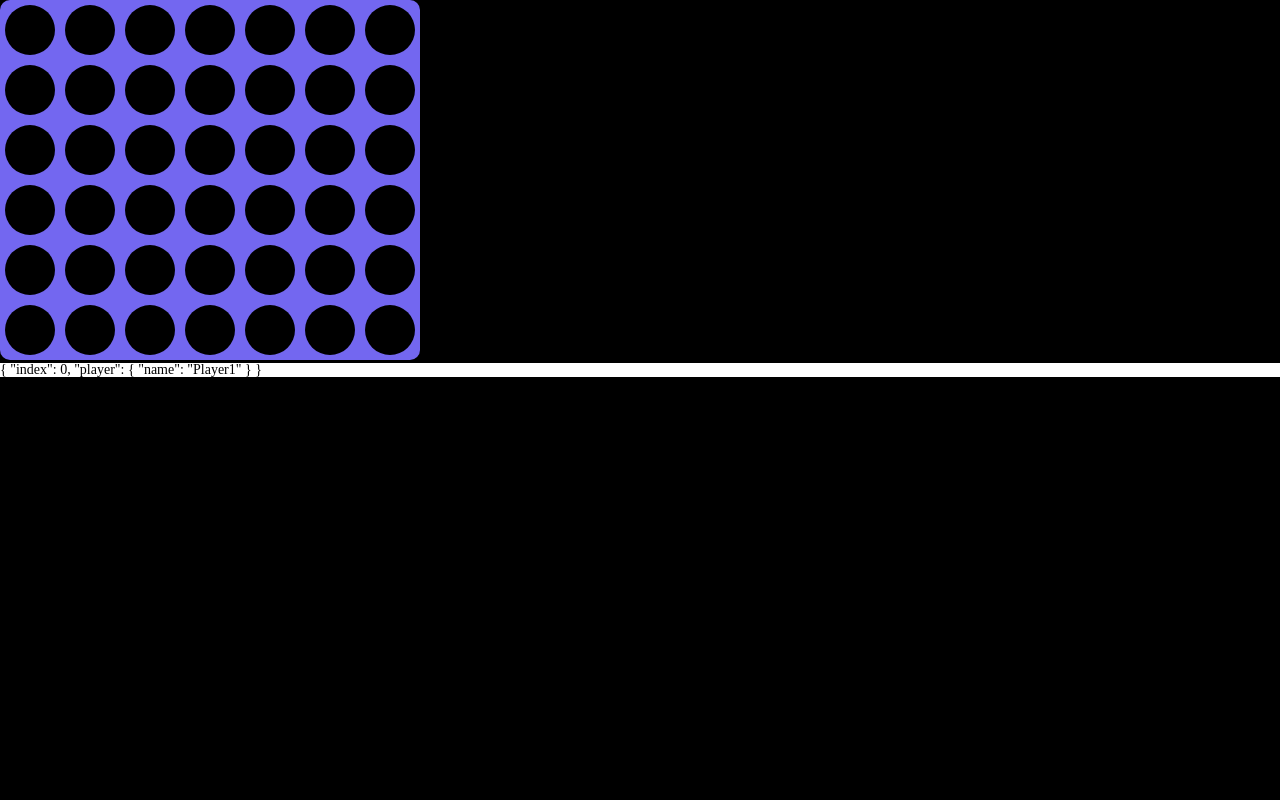
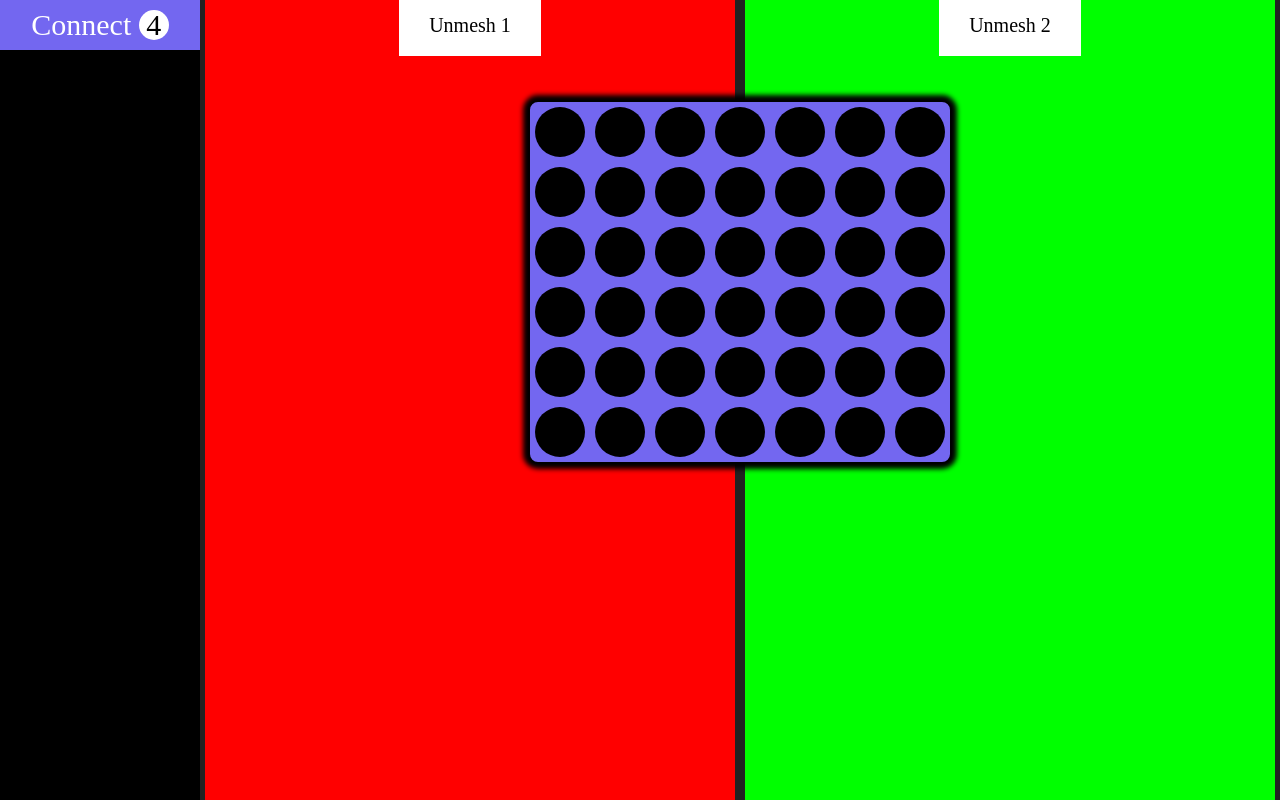
Before and after one commit to unmeshdusane20/connectfour, a Vue app: page / in a window 1280 px wide. Built offline with nearby package versions, Linux system fonts and the light colour scheme.

Commit message:
final ui is done

```diff
--- a/index.html
+++ b/index.html
@@ -3,6 +3,9 @@
   <head>
     <meta charset="utf-8">
     <meta name="viewport" content="width=device-width,initial-scale=1.0">
+    <link rel="stylesheet" type="text/css" href="https://fonts.googleapis.com/css?family=Material+Icons|Material+Icons+Outlined|Material+Icons+Two+Tone|Material+Icons+Round|Material+Icons+Sharp">
+
+
     <title>unmesh-connect-four</title>
   </head>
   <body>
--- a/package.json
+++ b/package.json
@@ -8,12 +8,15 @@
     "dev": "webpack-dev-server --inline --progress --config build/webpack.dev.conf.js",
     "start": "npm run dev",
     "lint": "eslint --ext .js,.vue src",
-    "build": "node build/build.js"
+    "build": "node build/build.js",
+    "deploy": "gh-pages -d dist"
   },
   "dependencies": {
+    "gh-pages": "^2.2.0",
     "vue": "^2.5.2",
     "vue-router": "^3.0.1"
   },
+  "homepage": "https://unmeshdusane20.github.io/connectfour",
   "devDependencies": {
     "autoprefixer": "^7.1.2",
     "babel-core": "^6.22.1",
--- a/src/App.vue
+++ b/src/App.vue
@@ -1,37 +1,76 @@
 <template>
   <div id="app" class="app">
-    <div class="appBody">
-      <!-- <players :players="players"></players> -->
-      <Grids :players="players"></Grids>
-    </div>
+      <div class="appSidebar">
+        <div class="brand">
+          Connect <span>4</span>
+        </div>
+      </div>
+      <div class="appSidePanel">
+        <players :players="players"></players>
+        <Grids :players="players"></Grids>
+        <Winner v-if="winner.isWinner" :winner="winner"></Winner>
+      </div>
+
   </div>
 </template>
 
 <script>
 import grids from './components/Grids/Grids'
 import Players from './components/Players/Players'
+import Winner from './components/Players/Winner'
 export default {
   name: 'app',
   components: {
     'Grids': grids,
-    'Players': Players
+    'Players': Players,
+    'Winner': Winner
   },
   data () {
     return {
       grids: {
         row: 6,
-        col: 7,
-        gameSettings: {
-          started: false,
-          clear: false
-        }
+        col: 7
+      },
+      winner: {
+        isWinner: false,
+        player: null
       },
       players: [{
-          name: 'Player1'
+          name: 'Unmesh 1',
+          color: '#ff0000'
         }, {
-          name: 'Player2'
+          name: 'Unmesh 2',
+          color: '#00ff00'
         }]
       }
+  },
+  methods: {
+    onWinnerDeclare (cell) {
+      console.log(cell)
+      if(cell != null) {
+        this.winner = {
+          isWinner: true,
+          player: cell.player
+        }
+      }
+    },
+
+    resetGame () {
+      this.winner = {
+        isWinner: false,
+        player: null
+      }
+    }
+  },
+
+  created () {
+    this.EventBus.$on("PlayAgain", this.resetGame)
+    this.EventBus.$on("onWinnerDeclare", this.onWinnerDeclare)
+  },
+
+  beforeDestroy(){
+    this.EventBus.$off("PlayAgain", this.resetGame)
+    this.EventBus.$off("onWinnerDeclare", this.onWinnerDeclare)
   }
 }
 </script>
--- /dev/null
+++ b/src/EventBus.js
@@ -0,0 +1,2 @@
+import Vue from 'vue'
+export const EventBus = new Vue()
--- a/src/assets/css/custom.css
+++ b/src/assets/css/custom.css
@@ -49,7 +49,9 @@ table {
 html,
 body {
 	min-height: 100%;
+	height: 100%;
 	font-size: 14px;
+	box-sizing: border-box;
 }
 
 html {
@@ -62,6 +64,76 @@ h1 {
 	text-align: center;
 }
 
+.d-flex {
+	display: flex;
+}
+
+.align-item-stretch {
+	align-items: stretch;
+}
+
+.align-content-stretch {
+	align-content: stretch;
+}
+
+.flex-grow-1 {
+	flex-grow: 1
+}
+
+.btn {
+	display: inline-block;
+	padding: 10px 15px;
+	background: #7367F0;
+	font-size: 14px;
+	color: #fff;
+	text-align: center;
+	border-radius: 5px;
+	outline: none;
+	border: 0;
+}
+
+.app {
+	min-height: 100vh;
+	display: flex;
+	align-items: stretch;
+	flex-direction: row;
+	align-content: stretch;
+	background: #222;
+}
+
+.appSidebar {
+	width: 200px;
+	background: #000;
+}
+
+
+.brand {
+	background: #7367F0;
+	color: #fff;
+	text-align: center;
+	padding: 10px;
+	font-size: 30px;
+}
+
+.brand span {
+	width: 30px;
+	height: 30px;
+	border-radius: 50%;
+	background: #fff;
+	color: #000;
+	display: inline-block;
+}
+
+.appSidePanel {
+	flex-grow: 1;
+	position: relative;
+}
+
+.gridWrapper {
+	text-align: center;
+	position: relative;
+	margin: 100px auto;
+}
 .cell {
 	height: 50px;
 	width: 50px;
--- a/src/components/Grids/Grids.vue
+++ b/src/components/Grids/Grids.vue
@@ -6,11 +6,13 @@
         @mouseover="onHoverCell($event, cell)"
         @mouseleave="onMouseLeave($event, cell)"
         @click="onClickCell($event, cell)"
-        :class="{
-          'empty': cell.value == 0,
-          'hover-true': cell.hover,
-          'red': cell.value == 1,
-          'green': cell.value == 2 }"
+        :style="{
+          background: (cell.hover && cell.value == 0) ?
+                        selectedPlayer.player.color :
+                          (cell.player ? cell.player.player.color : ''),
+          opacity: cell.hover ? 0.5 : 1
+        }"
+        :class="{'empty': cell.value == 0}"
         :data-value="cell.value"
         :data-row="rowindex"
         :data-col="index"
@@ -18,7 +20,6 @@
         </div>
       </div>
     </div>
-    <div style="background: #fff;color: #000">{{selectedPlayer}}</div>
   </div>
 </template>
 <script>
@@ -34,7 +35,8 @@
           gameStarted: false,
           nextTurn: 1
         },
-        selectedPlayer: null
+        selectedPlayer: null,
+        isWinner: false
       }
     },
 
@@ -93,16 +95,21 @@
         var col = item.col
         var row = item.row
 
+        var winner = null
+
         // check horizontal probability of winning
         function checkHorizontal () {
           // check left-right
           console.log(item)
+          var isWinner = false
+
           if(item.col <= 3) {
             if((_that.grid.matrix[row][col].value == item.value) &&
               (_that.grid.matrix[row][col+1].value == item.value) &&
               (_that.grid.matrix[row][col+2].value == item.value) &&
               (_that.grid.matrix[row][col+3].value == item.value)) {
               console.log("win move")
+              isWinner = true
             }
           }
 
@@ -113,8 +120,12 @@
               (_that.grid.matrix[row][col-2].value == item.value) &&
               (_that.grid.matrix[row][col-3].value == item.value)) {
               console.log("win move")
+              isWinner = true
             }
           }
+
+          return isWinner
+
         }
 
 
@@ -122,12 +133,15 @@
         function checkVertical () {
           // check top-bottom
           console.log(item)
+          var isWinner = false
+
           if(item.row <= 2) {
             if((_that.grid.matrix[row][col].value == item.value) &&
               (_that.grid.matrix[row+1][col].value == item.value) &&
               (_that.grid.matrix[row+2][col].value == item.value) &&
               (_that.grid.matrix[row+3][col].value == item.value)) {
               console.log("win row move top-bottom")
+              isWinner = true
             }
           }
 
@@ -138,18 +152,23 @@
               (_that.grid.matrix[row-2][col].value == item.value) &&
               (_that.grid.matrix[row-3][col].value == item.value)) {
               console.log("win row move bottom-top")
+              isWinner = true
             }
           }
+          return isWinner
         }
 
         function checkDiagonal () {
           // check diagonal right down
+          var isWinner = false
+
           if(item.col <= 3 && item.row <=2) {
             if((_that.grid.matrix[row][col].value == item.value) &&
               (_that.grid.matrix[row+1][col+1].value == item.value) &&
               (_that.grid.matrix[row+2][col+2].value == item.value) &&
               (_that.grid.matrix[row+3][col+3].value == item.value)) {
               console.log("win diagonal move top - down")
+              isWinner = true
             }
           }
 
@@ -160,14 +179,15 @@
               (_that.grid.matrix[row+2][col-2].value == item.value) &&
               (_that.grid.matrix[row+3][col-3].value == item.value)) {
               console.log("win diagonal move top - down minus")
+              isWinner = true
             }
           }
+
+          return isWinner
         }
 
 
-        checkHorizontal()
-        checkVertical()
-        checkDiagonal()
+        return checkHorizontal() || checkVertical() || checkDiagonal()
       },
 
 
@@ -208,7 +228,12 @@
         this.grid.nextTurn = this.grid.nextTurn == 1 ? 2 : 1
 
         //check winner from current cell
-        this.checkWinner(_last)
+        var isWinner = this.checkWinner(_last)
+        if(isWinner) {
+          this.EventBus.$emit('onWinnerDeclare', _last)
+          return true
+        }
+
 
         // toggle selected player if winner not found
         this.togglePlayer()
@@ -232,21 +257,29 @@
 
     created () {
       this.initialize ()
+      this.EventBus.$on("PlayAgain", this.initialize)
+    },
+
+    beforeDestroy () {
+      this.EventBus.$off("PlayAgain", this.initialize)
     }
   }
 </script>
 <style>
   .grids {
     background: #7367F0;
-      margin: 0 auto;
-      display: inline-block;
-      font-size: 0;
-      border-radius: 10px;
+    margin: 0 auto;
+    display: inline-block;
+    font-size: 0;
+    border-radius: 10px;
+    box-shadow: 0 0 5px 5px #000;
+    border: 2px solid #000;
   }
   .cell {
     display: inline-block;
     width: 50px;
     height: 50px;
     margin: 5px;
+    background: #000;
   }
 </style>
--- a/src/components/Players/Player.vue
+++ b/src/components/Players/Player.vue
@@ -0,0 +1,31 @@
+<template>
+  <div class="player" :style="{background: pInfo.color}">
+    <span class="playerName">{{pInfo.name}}</span>
+  </div>
+</template>
+<script>
+export default {
+  name: 'Player',
+  props: ['pInfo'],
+  data () {
+    return {
+
+    }
+  }
+}
+</script>
+<style>
+.player {
+  padding: 15px;
+  background: #fff;
+  display: inline-block;
+  margin: 0 5px;
+  font-size: 20px;
+  text-align: center;
+}
+
+.playerName {
+  padding: 20px 30px;
+  background: #fff;
+}
+</style>
--- a/src/components/Players/Players.vue
+++ b/src/components/Players/Players.vue
@@ -0,0 +1,30 @@
+<template>
+  <div class="players d-flex">
+      <PlayerCard class="flex-grow-1" :pInfo="player" v-for="player in players">
+    </PlayerCard>
+  </div>
+</template>
+<script>
+import Player from './Player'
+export default {
+  name: 'Players',
+  components: {
+    'PlayerCard': Player
+  },
+  props: ['players'],
+  data () {
+    return {
+
+    }
+  }
+}
+</script>
+<style>
+  .players {
+    position: absolute;
+    top: 0;
+    left: 0;
+    width: 100%;
+    height: 100%;
+  }
+</style>
--- /dev/null
+++ b/src/components/Players/Winner.vue
@@ -0,0 +1,53 @@
+<template>
+  <div class="winner-card">
+    <span class="winner-icon material-icons">
+      emoji_events
+    </span>
+    <h1>Congratulations</h1>
+    <h2>...{{ winner ? winner.player.player.name : ''}} Won...</h2>
+
+    <button class="btn" @click="playAgain">Play Again</button>
+  </div>
+</template>
+<script>
+export default {
+  name: 'Winner',
+  props: ['winner'],
+  methods: {
+    playAgain () {
+      this.EventBus.$emit('PlayAgain')
+    }
+  }
+}
+</script>
+<style>
+  .winner-card {
+    position: absolute;
+    top: 20px;
+    right: 20px;
+    border-radius: 10px;
+    padding: 20px;
+    width: 300px;
+    left: 50%;
+    margin-left: -150px;
+    z-index: 10;
+    background: #fff;
+    text-align: center;
+    color: #000;
+  }
+
+  .winner-card h1 {
+    font-size: 40px;
+    color: #f00;
+    margin: 20px 0;
+  }
+
+  .winner-card h2 {
+    font-size: 30px;
+    margin: 10px 0;
+  }
+  .winner-icon {
+    font-size: 12 0px;
+    color: #ffff00;
+  }
+</style>
--- a/src/main.js
+++ b/src/main.js
@@ -2,7 +2,10 @@
 // (runtime-only or standalone) has been set in webpack.base.conf with an alias.
 import Vue from 'vue'
 import App from './App'
-import router from './router'
+
+import { EventBus } from './EventBus.js'
+
+Vue.prototype.EventBus = EventBus
 
 import "./assets/css/custom.css"
 
@@ -11,7 +14,6 @@ Vue.config.productionTip = false
 /* eslint-disable no-new */
 new Vue({
   el: '#app',
-  router,
   components: { App },
   template: '<App/>'
 })
```
Also changed, not shown: 1 other file (tests, documents, lock files or other folders).
